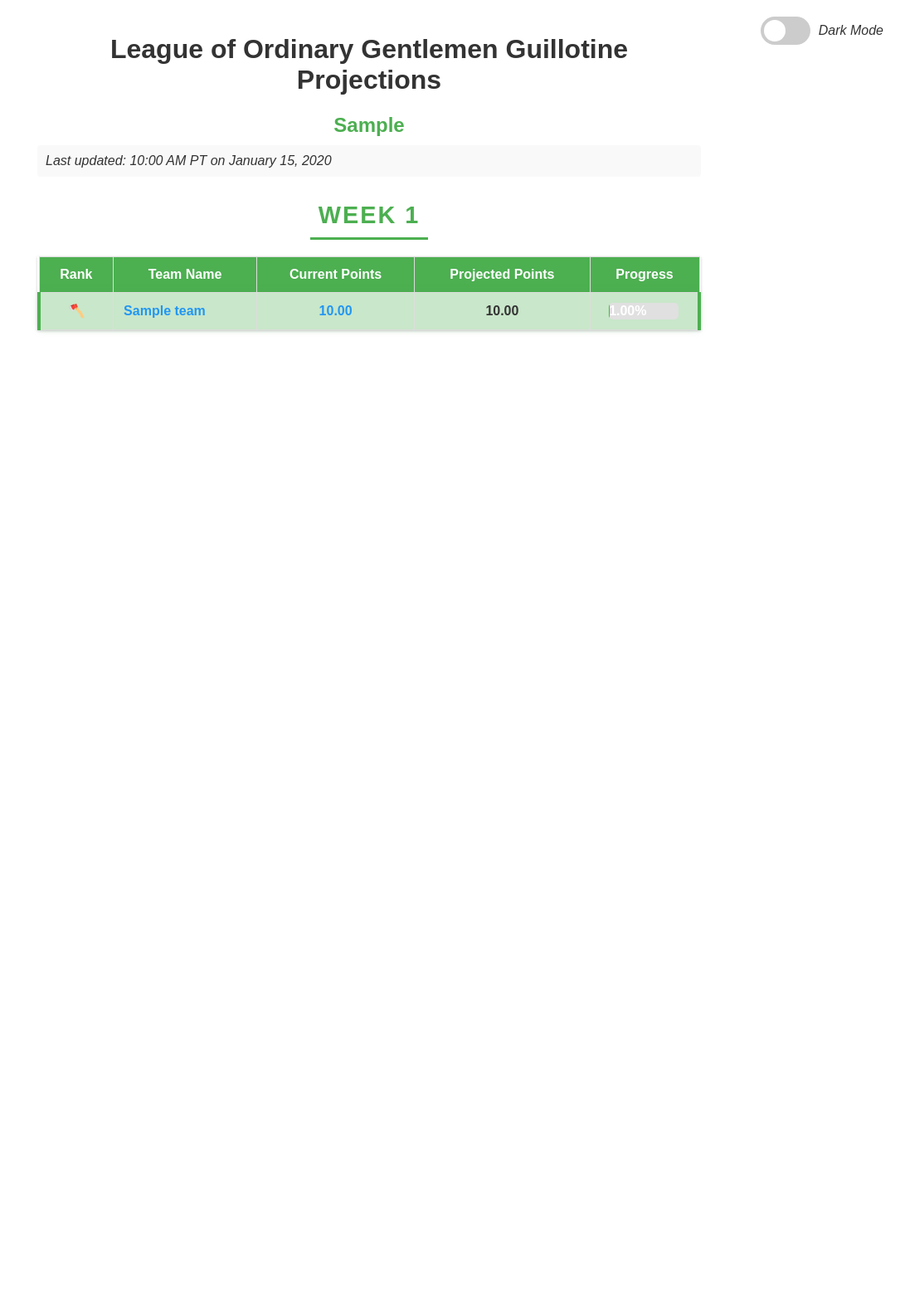
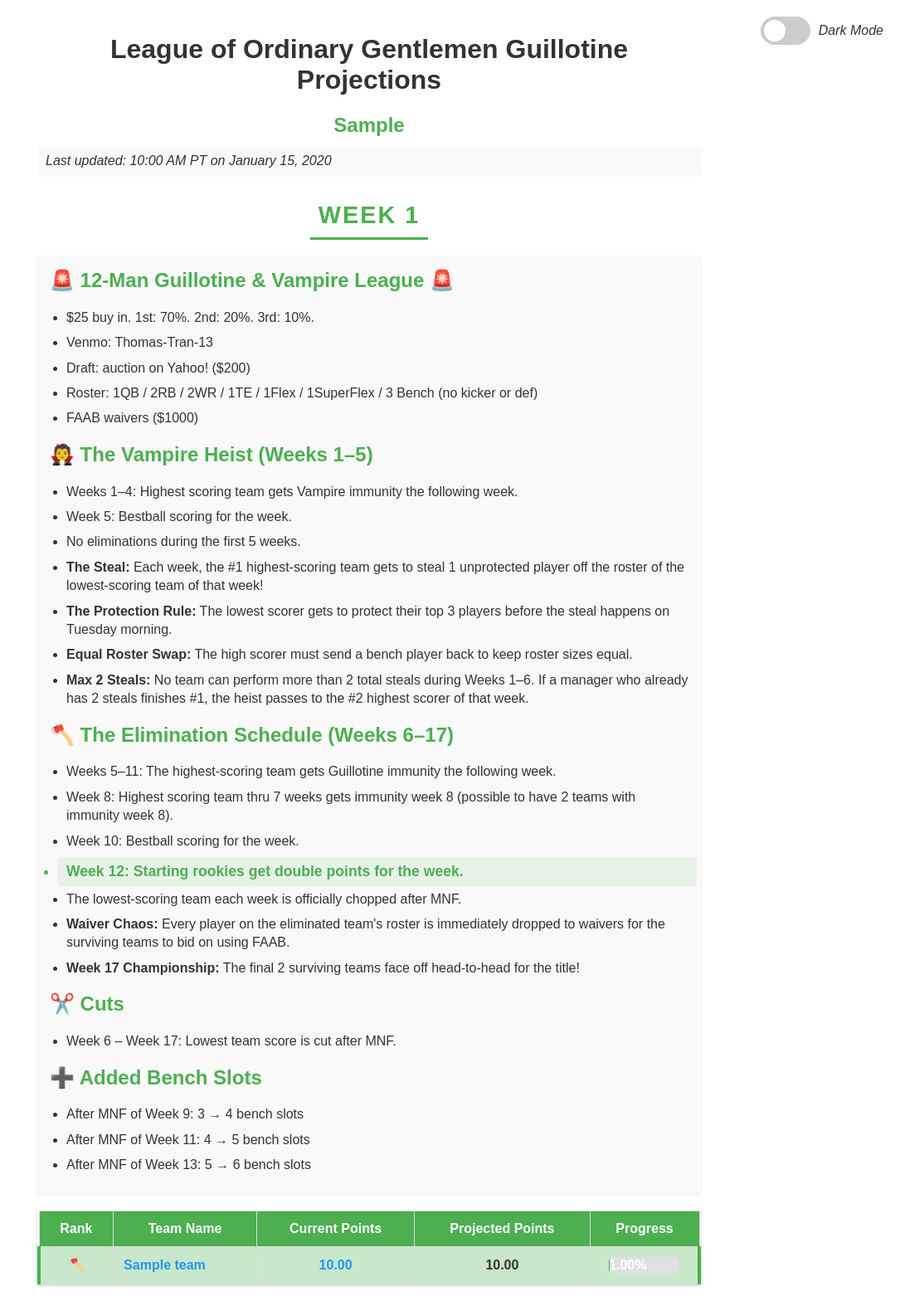
Before and after one commit to drtomaslight/LoOG-Guillotine-, a Flask app: template templates/rankings.html in a window 1280 px wide. Shown: the whole page at 83% size, without its empty margins (195-1280 px from the left). Before the commit the page ends 401 px from the top, so only its background shows below. Run offline with Flask 2, Linux system fonts and the light colour scheme; the template is opened without the code that fills it: most values are stand-ins (such as "Sample title", 1, 10 or a date in 2020).

Commit message:
Update rankings.html

```diff
--- a/templates/rankings.html
+++ b/templates/rankings.html
@@ -352,6 +352,51 @@
         </ul>
     </div> -->
 
+    <div class="rules">
+        <h2>🚨 12-Man Guillotine &amp; Vampire League 🚨</h2>
+        <ul>
+            <li>$25 buy in. 1st: 70%. 2nd: 20%. 3rd: 10%.</li>
+            <li>Venmo: Thomas-Tran-13</li>
+            <li>Draft: auction on Yahoo! ($200)</li>
+            <li>Roster: 1QB / 2RB / 2WR / 1TE / 1Flex / 1SuperFlex / 3 Bench (no kicker or def)</li>
+            <li>FAAB waivers ($1000)</li>
+        </ul>
+
+        <h2 style="margin-top:18px;">🧛 The Vampire Heist (Weeks 1–5)</h2>
+        <ul>
+            <li>Weeks 1–4: Highest scoring team gets Vampire immunity the following week.</li>
+            <li>Week 5: Bestball scoring for the week.</li>
+            <li>No eliminations during the first 5 weeks.</li>
+            <li><strong>The Steal:</strong> Each week, the #1 highest-scoring team gets to steal 1 unprotected player off the roster of the lowest-scoring team of that week!</li>
+            <li><strong>The Protection Rule:</strong> The lowest scorer gets to protect their top 3 players before the steal happens on Tuesday morning.</li>
+            <li><strong>Equal Roster Swap:</strong> The high scorer must send a bench player back to keep roster sizes equal.</li>
+            <li><strong>Max 2 Steals:</strong> No team can perform more than 2 total steals during Weeks 1–6. If a manager who already has 2 steals finishes #1, the heist passes to the #2 highest scorer of that week.</li>
+        </ul>
+
+        <h2 style="margin-top:18px;">🪓 The Elimination Schedule (Weeks 6–17)</h2>
+        <ul>
+            <li>Weeks 5–11: The highest-scoring team gets Guillotine immunity the following week.</li>
+            <li>Week 8: Highest scoring team thru 7 weeks gets immunity week 8 (possible to have 2 teams with immunity week 8).</li>
+            <li>Week 10: Bestball scoring for the week.</li>
+            <li class="highlight">Week 12: Starting rookies get double points for the week.</li>
+            <li>The lowest-scoring team each week is officially chopped after MNF.</li>
+            <li><strong>Waiver Chaos:</strong> Every player on the eliminated team's roster is immediately dropped to waivers for the surviving teams to bid on using FAAB.</li>
+            <li><strong>Week 17 Championship:</strong> The final 2 surviving teams face off head-to-head for the title!</li>
+        </ul>
+
+        <h2 style="margin-top:18px;">✂️ Cuts</h2>
+        <ul>
+            <li>Week 6 – Week 17: Lowest team score is cut after MNF.</li>
+        </ul>
+
+        <h2 style="margin-top:18px;">➕ Added Bench Slots</h2>
+        <ul>
+            <li>After MNF of Week 9: 3 → 4 bench slots</li>
+            <li>After MNF of Week 11: 4 → 5 bench slots</li>
+            <li>After MNF of Week 13: 5 → 6 bench slots</li>
+        </ul>
+    </div>
+
     <table>
         <thead>
             <tr>
@@ -379,7 +424,7 @@
                     {% endif %}
                 </td>
                 <td>
-                    <a href="https://football.fantasysports.yahoo.com/f1/723352/{{ team.team_number }}" target="_blank">
+                    <a href="https://football.fantasysports.yahoo.com/f1/313248/{{ team.team_number }}" target="_blank">
                         {{ team.team_name }}
                     </a>
                 </td>
```
